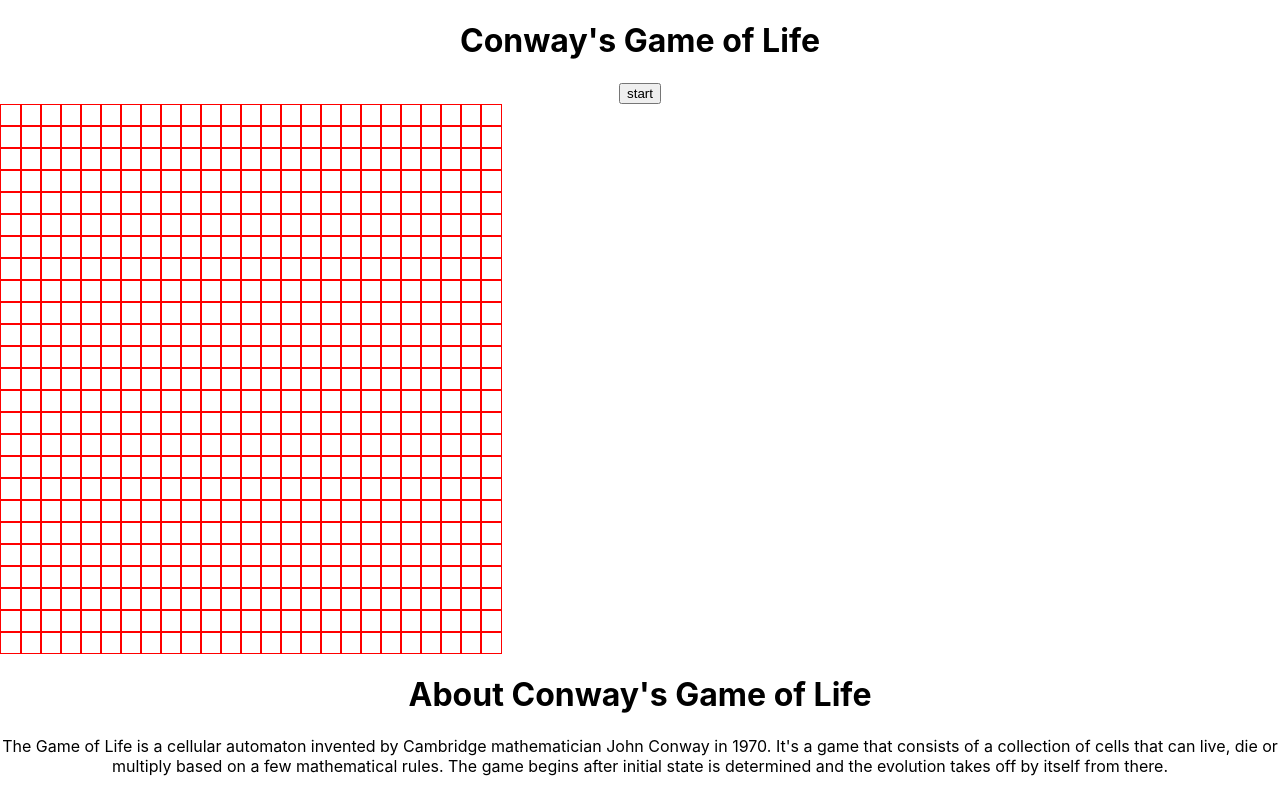
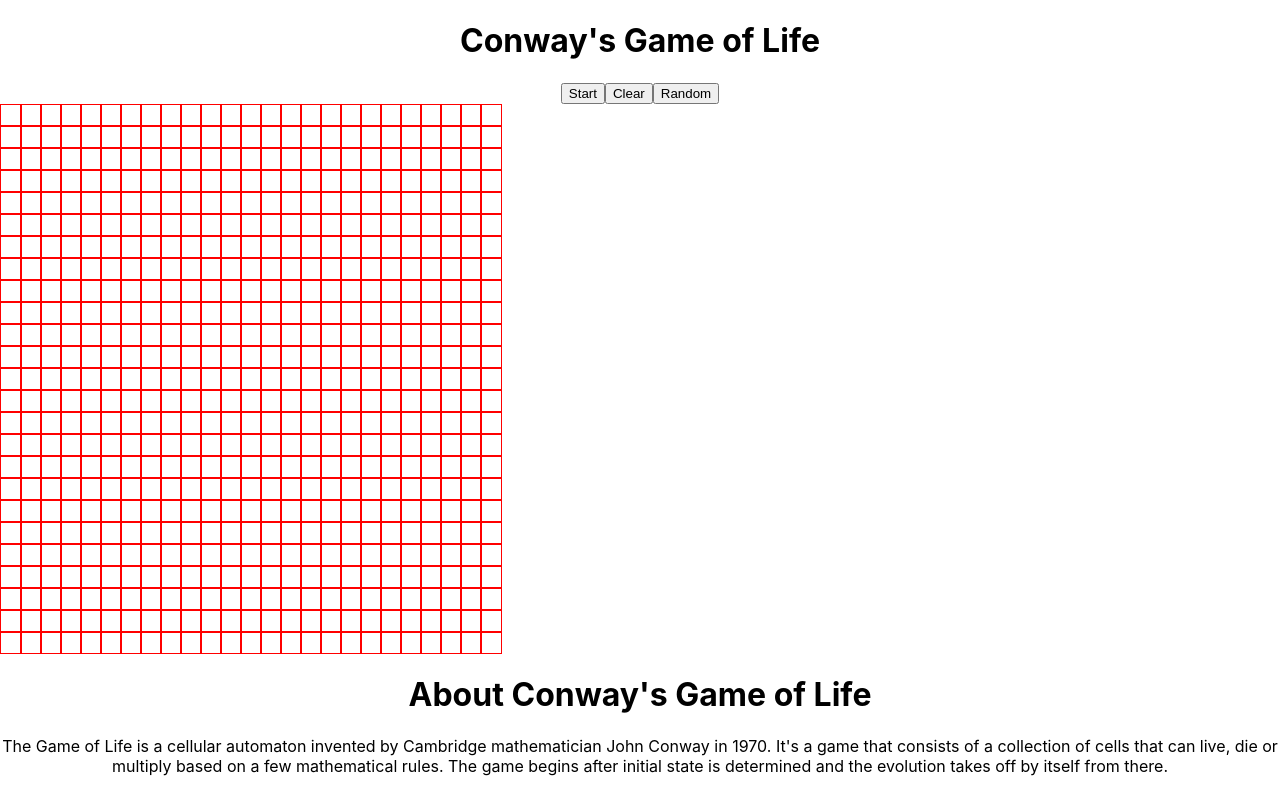
Before and after one commit to bryanbilek/Conways-Game-of-Life, a React (Create React App) app in the folder conways-game-of-life/: page / in a window 1280 px wide. Shown: the top 800 px of the page. Built offline with nearby package versions, Linux system fonts and the light colour scheme.

Commit message:
added buttons for grid to clear or set random

```diff
--- a/conways-game-of-life/src/components/Grid.js
+++ b/conways-game-of-life/src/components/Grid.js
@@ -15,14 +15,18 @@ const neighborOperations = [
   [-1, 0]
 ]
 
+const emptyGrid = () => {
+  const rows = [];
+  for (let i = 0; i < gridRows; i++) {
+    rows.push(Array.from(Array(gridCols), () => 0));
+  }
+  return rows;
+}
+
 function Grid() {
   //grid creation
   const [grid, setGrid] = useState(() => {
-    const rows = [];
-    for (let i = 0; i < gridRows; i++) {
-      rows.push(Array.from(Array(gridCols), () => 0));
-    }
-    return rows;
+    return emptyGrid();
   });
 
   //setting state for each evolution
@@ -71,11 +75,25 @@ function Grid() {
     setTimeout(runEvolutions, 1000);
   }, [])
 
+  const handleClear = () => {
+    setGrid(emptyGrid());
+  }
+
+  const handleRandom = () => {
+    const rows = [];
+    for (let i = 0; i < gridRows; i++) {
+      rows.push(Array.from(Array(gridCols), () => Math.random() > 0.7 ? 1 : 0));
+    }
+    setGrid(rows);
+  }
+
   const [generations, setGenerations] = useState(0);
 
   return (
     <>
-    <button onClick={handleStartStop}>{evolutions ? "stop" : "start"}</button>
+    <button onClick={handleStartStop}>{evolutions ? "Stop" : "Start"}</button>
+    <button onClick={handleClear}>Clear</button>
+    <button onClick={handleRandom}>Random</button>
     <div
       style={{
         display: "grid",
```
